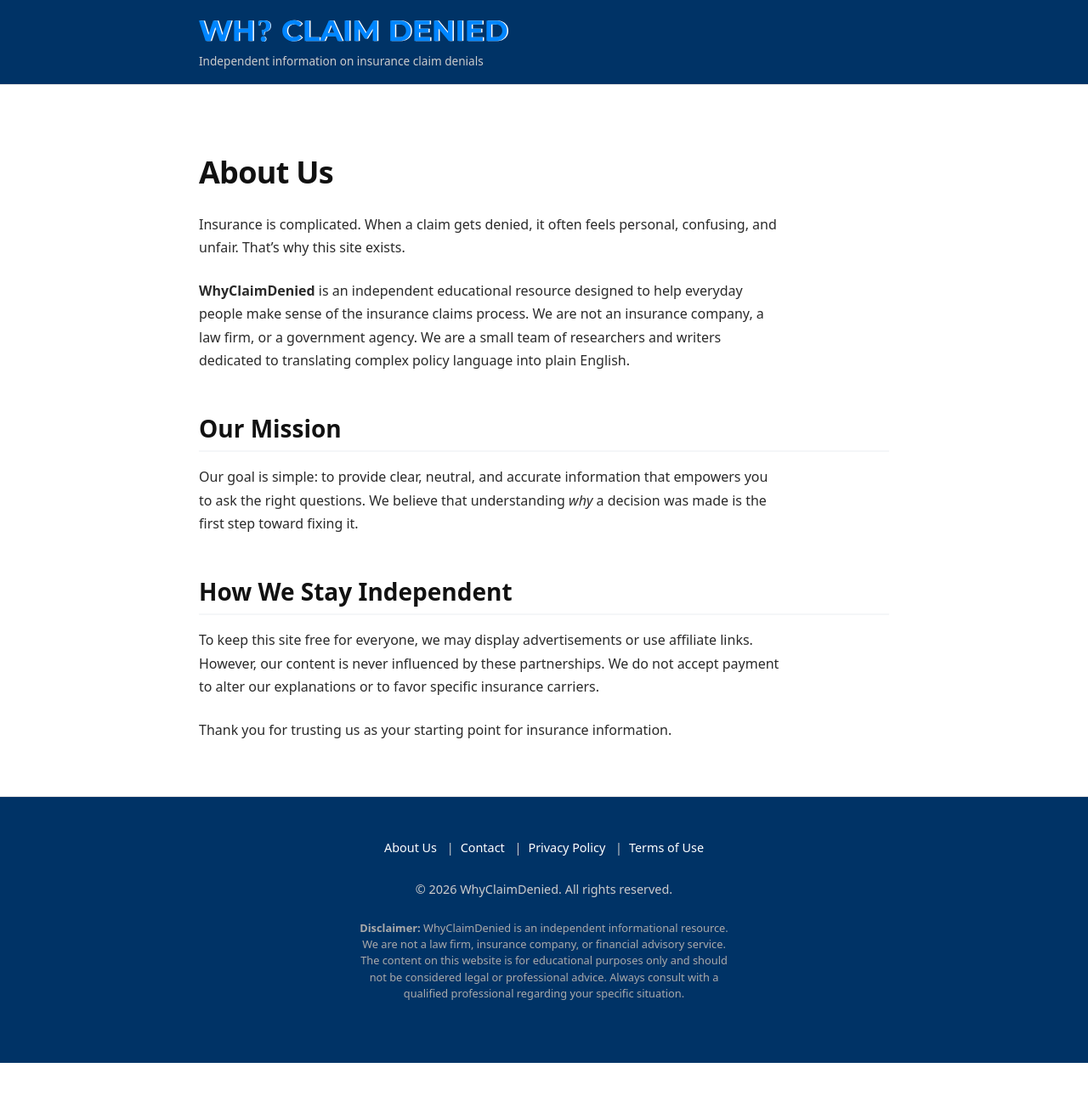
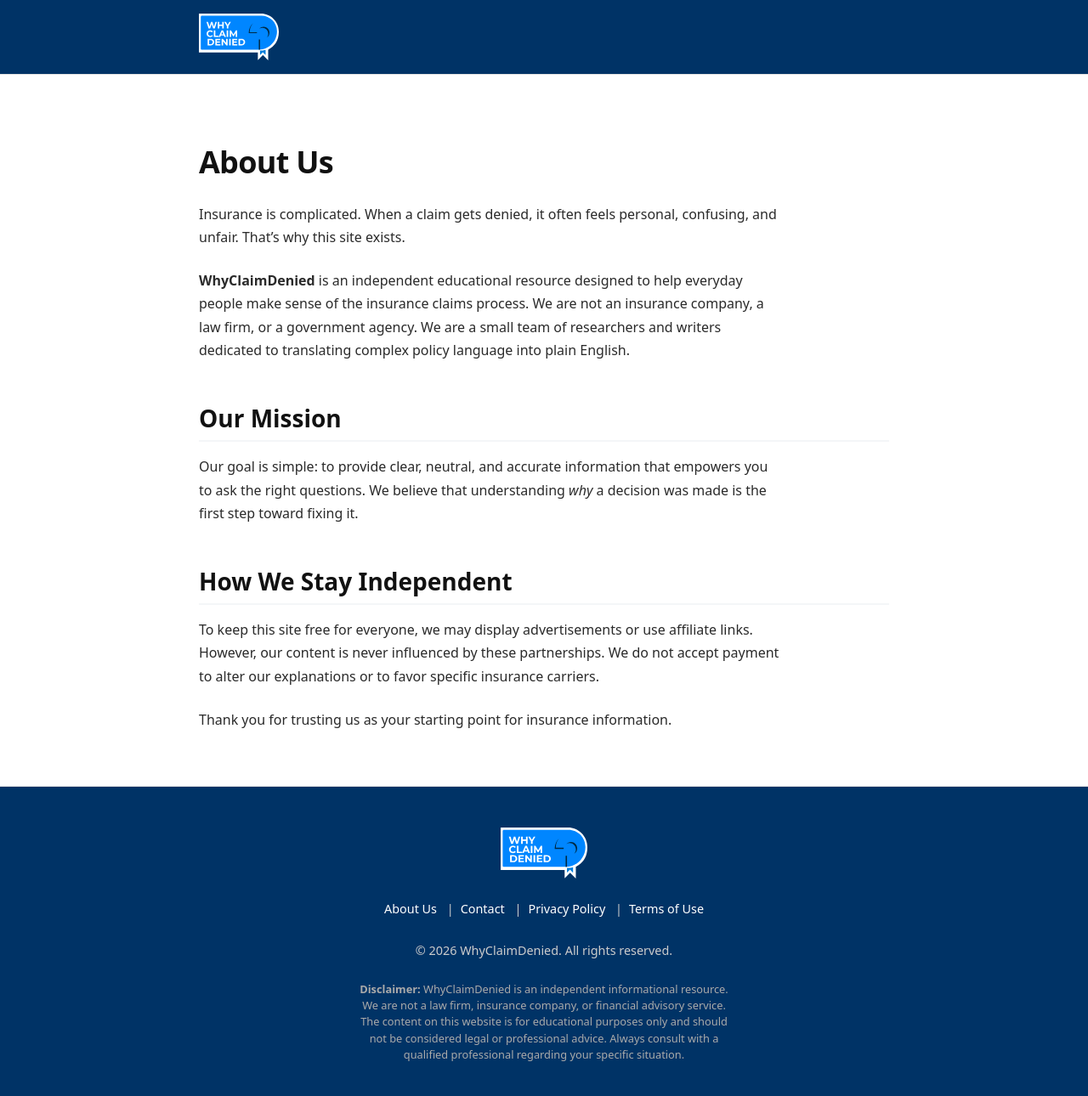
Before and after one commit to sha10nks/whyclaimdenied, a React (Vite) app: page /about in a window 1280 px wide. Shown: the top 1290 px of the page at 85% size. Before the commit the page ends 1251 px from the top, so only its background shows below. Built offline with nearby package versions, Linux system fonts and the light colour scheme.

Commit message:
feat: update logo/favicon and apply branding globally

```diff
--- a/src/components/Footer.jsx
+++ b/src/components/Footer.jsx
@@ -4,6 +4,9 @@ const Footer = () => {
   return (
     <footer className="site-footer">
       <div className="container">
+        <Link to="/" className="footer-logo-link" aria-label="WhyClaimDenied home">
+          <img className="footer-logo-image" src="/Logo.svg" alt="WhyClaimDenied" />
+        </Link>
         <div className="footer-links">
           <Link to="/about">About Us</Link> |
           <Link to="/contact">Contact</Link> |
--- a/src/components/Header.jsx
+++ b/src/components/Header.jsx
@@ -8,7 +8,6 @@ const Header = () => {
           <Link to="/" className="logo-text" aria-label="WhyClaimDenied home">
             <img className="logo-image" src="/Logo.svg" alt="WhyClaimDenied" />
           </Link>
-          <span className="logo-subtitle">Independent information on insurance claim denials</span>
         </div>
       </div>
     </header>
--- a/src/styles/layout.css
+++ b/src/styles/layout.css
@@ -30,21 +30,15 @@
 }
 
 .logo-image {
-  height: 42px;
+  height: clamp(40px, 6.25vw, 55px);
   width: auto;
   display: block;
+  max-width: min(280px, 80vw);
 }
 
 .logo-text:hover {
   text-decoration: none;
   color: #e0e0e0;
-}
-
-.logo-subtitle {
-  font-size: 0.85rem;
-  color: #cccccc;
-  font-weight: 400;
-  margin-top: 2px;
 }
 
 /* Footer */
@@ -56,6 +50,20 @@
   text-align: center;
   font-size: 0.9rem;
   color: #cccccc;
+}
+
+.footer-logo-link {
+  display: inline-flex;
+  align-items: center;
+  justify-content: center;
+  margin-bottom: var(--spacing-md);
+}
+
+.footer-logo-image {
+  height: clamp(42px, 7.5vw, 60px);
+  width: auto;
+  display: block;
+  max-width: min(260px, 80vw);
 }
 
 .footer-links {
@@ -208,9 +216,4 @@
     flex-direction: column;
     align-items: flex-start;
   }
-
-  .logo-subtitle {
-    display: block;
-    margin-bottom: var(--spacing-xs);
-  }
 }
```
Also changed, not shown: public/Logo.svg, public/favicon.svg.
